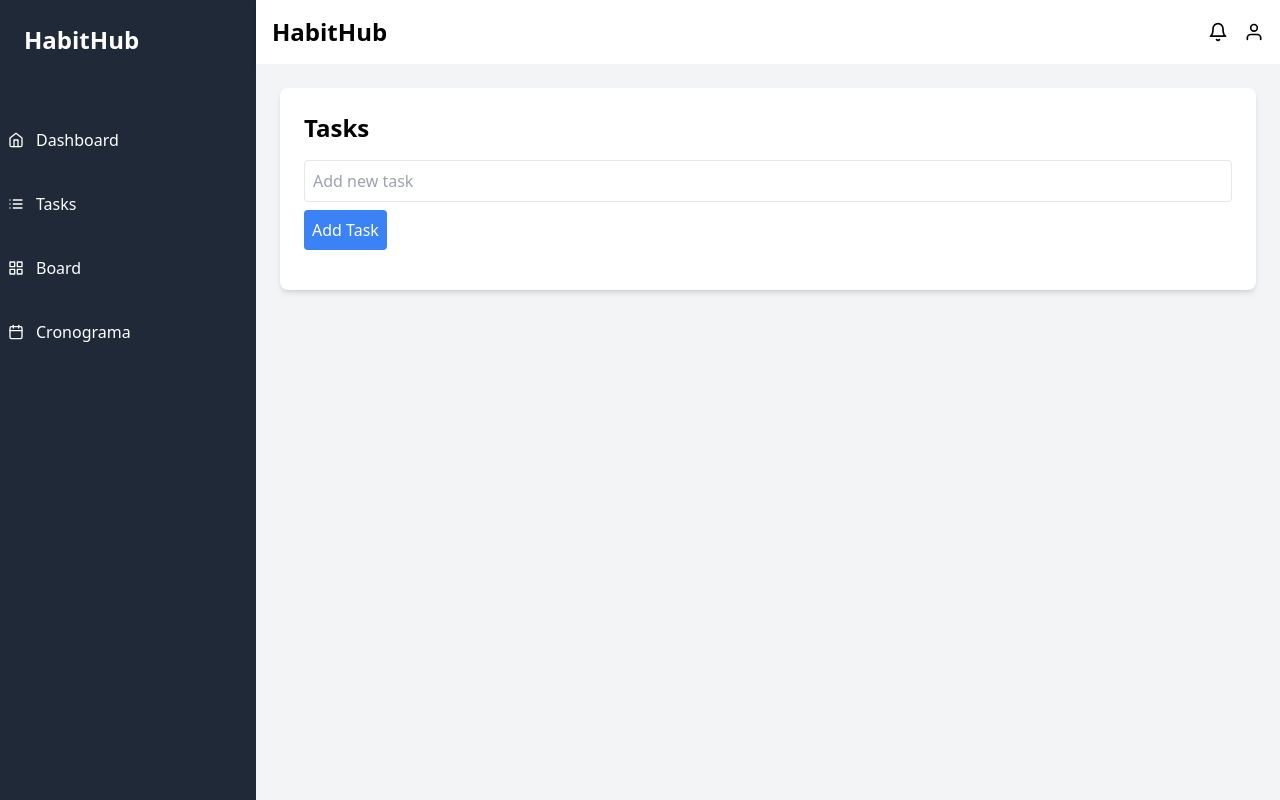
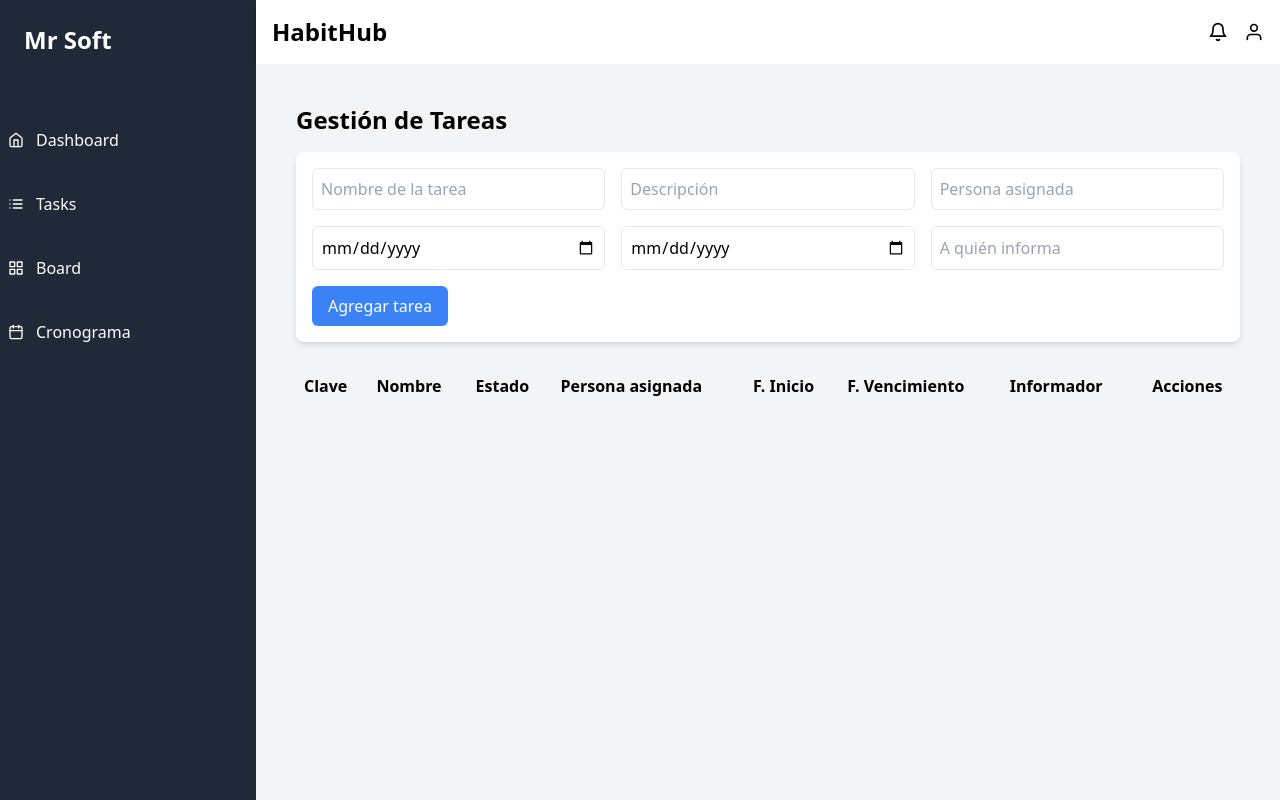
Before and after one commit to jmonjaronz/HabitHub, a React (Vite) app: page /tasks in a window 1280 px wide. Built offline with nearby package versions, Linux system fonts and the light colour scheme.

Commit message:
Actualizar Task, más campos y lista donde se muestra

```diff
--- a/src/components/Sidebar.tsx
+++ b/src/components/Sidebar.tsx
@@ -5,7 +5,7 @@ const Sidebar = () => {
   return (
     <div className="w-64 h-full bg-gray-800 text-white">
       <div className="p-6">
-        <h2 className="text-2xl font-bold">HabitHub</h2>
+        <h2 className="text-2xl font-bold">Mr Soft</h2>
       </div>
       <nav className="mt-10">
         <ul>
--- a/src/components/Tasks.tsx
+++ b/src/components/Tasks.tsx
@@ -1,66 +1,154 @@
-import { useState } from 'react';
+import React, { useState } from 'react';
+import { FiEdit, FiTrash2 } from 'react-icons/fi';
 
 interface Task {
-  id: number;
-  title: string;
-  completed: boolean;
+  id: string;
+  name: string;
+  description: string;
+  status: string;
+  assignedTo: string;
+  startDate: string;
+  dueDate: string;
+  reportTo: string;
 }
 
-const Tasks = () => {
+const TaskManager: React.FC = () => {
   const [tasks, setTasks] = useState<Task[]>([]);
-  const [newTask, setNewTask] = useState('');
+  const [taskName, setTaskName] = useState('');
+  const [description, setDescription] = useState('');
+  const [assignedTo, setAssignedTo] = useState('');
+  const [startDate, setStartDate] = useState('');
+  const [dueDate, setDueDate] = useState('');
+  const [reportTo, setReportTo] = useState('');
+  const [taskCount, setTaskCount] = useState(1);
 
-  const handleAddTask = () => {
-    if (newTask.trim()) {
-      const newTaskObj: Task = {
-        id: Date.now(),
-        title: newTask,
-        completed: false,
-      };
-      setTasks([...tasks, newTaskObj]);
-      setNewTask('');
-    }
+  const addTask = () => {
+    const newTask: Task = {
+      id: `TSK - ${taskCount}`,
+      name: taskName,
+      description: description,
+      status: 'To do',
+      assignedTo: assignedTo,
+      startDate: startDate,
+      dueDate: dueDate,
+      reportTo: reportTo,
     };
 
-  const handleToggleTask = (id: number) => {
-    setTasks(tasks.map(task =>
-      task.id === id ? { ...task, completed: !task.completed } : task
-    ));
+    setTasks([...tasks, newTask]);
+    setTaskName('');
+    setDescription('');
+    setAssignedTo('');
+    setStartDate('');
+    setDueDate('');
+    setReportTo('');
+    setTaskCount(taskCount + 1);
+  };
+
+  const deleteTask = (taskId: string) => {
+    setTasks(tasks.filter(task => task.id !== taskId));
   };
 
   return (
-    <div className="p-6 bg-white shadow-md rounded-lg">
-      <h1 className="text-2xl font-bold mb-4">Tasks</h1>
-      <div className="mb-4">
+    <div className="container mx-auto p-4">
+      <h1 className="text-2xl font-bold mb-4">Gestión de Tareas</h1>
+
+      {/* Formulario para agregar tarea */}
+      <div className="bg-white shadow-md rounded-lg p-4 mb-6">
+        <div className="grid grid-cols-1 md:grid-cols-2 lg:grid-cols-3 gap-4">
           <input
             type="text"
-          value={newTask}
-          onChange={(e) => setNewTask(e.target.value)}
-          placeholder="Add new task"
-          className="border p-2 w-full rounded"
+            placeholder="Nombre de la tarea"
+            value={taskName}
+            onChange={e => setTaskName(e.target.value)}
+            className="border p-2 rounded-md w-full"
           />
+          <input
+            type="text"
+            placeholder="Descripción"
+            value={description}
+            onChange={e => setDescription(e.target.value)}
+            className="border p-2 rounded-md w-full"
+          />
+          <input
+            type="text"
+            placeholder="Persona asignada"
+            value={assignedTo}
+            onChange={e => setAssignedTo(e.target.value)}
+            className="border p-2 rounded-md w-full"
+          />
+          <input
+            type="date"
+            placeholder="Fecha de inicio"
+            value={startDate}
+            onChange={e => setStartDate(e.target.value)}
+            className="border p-2 rounded-md w-full"
+          />
+          <input
+            type="date"
+            placeholder="Fecha de fin"
+            value={dueDate}
+            onChange={e => setDueDate(e.target.value)}
+            className="border p-2 rounded-md w-full"
+          />
+          <input
+            type="text"
+            placeholder="A quién informa"
+            value={reportTo}
+            onChange={e => setReportTo(e.target.value)}
+            className="border p-2 rounded-md w-full"
+          />
+        </div>
         <button
-          onClick={handleAddTask}
-          className="bg-blue-500 text-white p-2 rounded mt-2"
+          onClick={addTask}
+          className="mt-4 bg-blue-500 text-white py-2 px-4 rounded-md hover:bg-blue-600 transition duration-300"
         >
-          Add Task
+          Agregar tarea
         </button>
       </div>
-      <ul>
+
+      {/* Tabla de tareas */}
+      <div className="overflow-x-auto">
+        <table className="min-w-full bg-white shadow-md rounded-lg">
+          <thead>
+            <tr className="bg-gray-100 text-left">
+              <th className="p-2">Clave</th>
+              <th className="p-2">Nombre</th>
+              <th className="p-2">Estado</th>
+              <th className="p-2">Persona asignada</th>
+              <th className="p-2">F. Inicio</th>
+              <th className="p-2">F. Vencimiento</th>
+              <th className="p-2">Informador</th>
+              <th className="p-2 text-center">Acciones</th>
+            </tr>
+          </thead>
+          <tbody>
             {tasks.map(task => (
-          <li key={task.id} className="flex justify-between items-center p-2 border-b">
-            <span className={task.completed ? 'line-through' : ''}>{task.title}</span>
+              <tr key={task.id} className="border-b hover:bg-gray-50">
+                <td className="p-2">{task.id}</td>
+                <td className="p-2">{task.name}</td>
+                <td className="p-2">{task.status}</td>
+                <td className="p-2">{task.assignedTo}</td>
+                <td className="p-2">{task.startDate}</td>
+                <td className="p-2">{task.dueDate}</td>
+                <td className="p-2">{task.reportTo}</td>
+                <td className="p-2 text-center">
+                  <button className="text-blue-500 hover:text-blue-700 mx-2">
+                    <FiEdit />
+                  </button>
                   <button
-              onClick={() => handleToggleTask(task.id)}
-              className="text-blue-500"
+                    onClick={() => deleteTask(task.id)}
+                    className="text-red-500 hover:text-red-700 mx-2"
                   >
-              {task.completed ? 'Undo' : 'Complete'}
+                    <FiTrash2 />
                   </button>
-          </li>
+                </td>
+              </tr>
             ))}
-      </ul>
+          </tbody>
+        </table>
+      </div>
     </div>
   );
 };
 
-export default Tasks;
+export default TaskManager;
```
Lines whose indentation alone changed are shown as unchanged.
